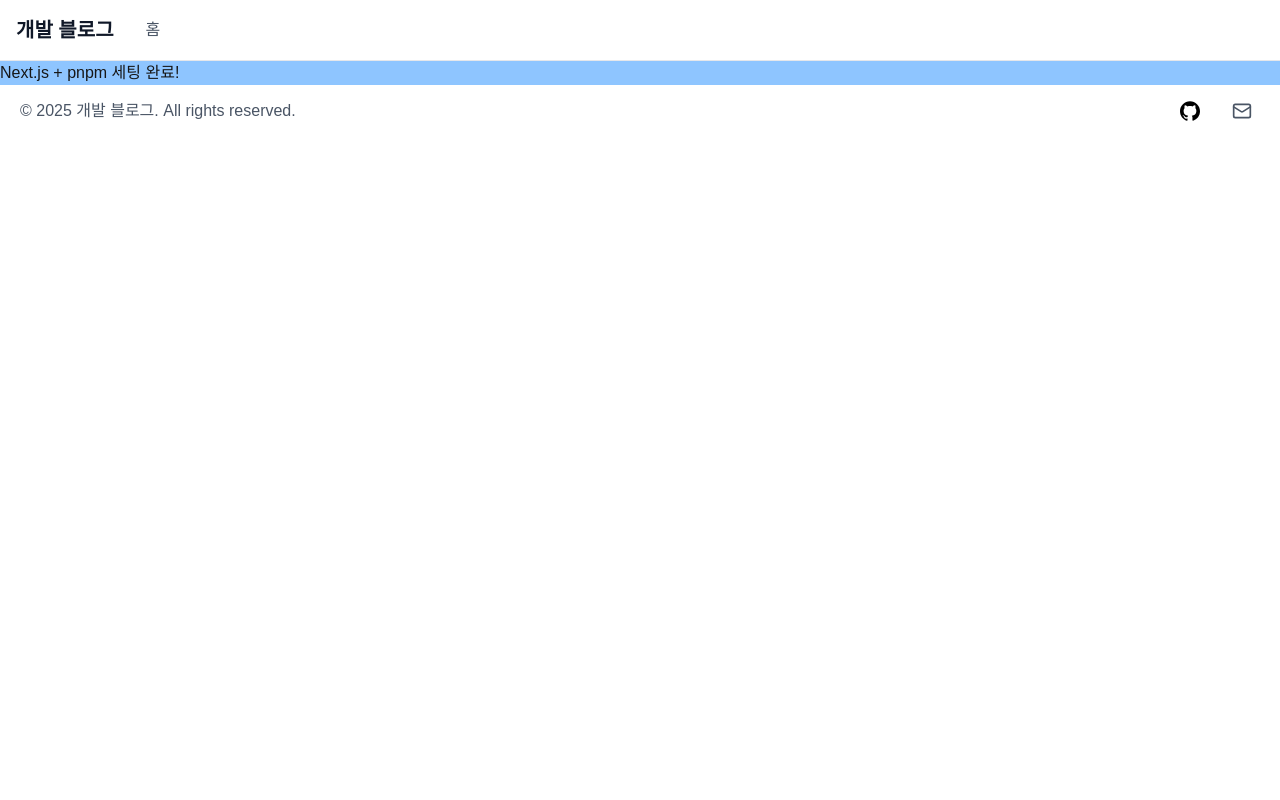
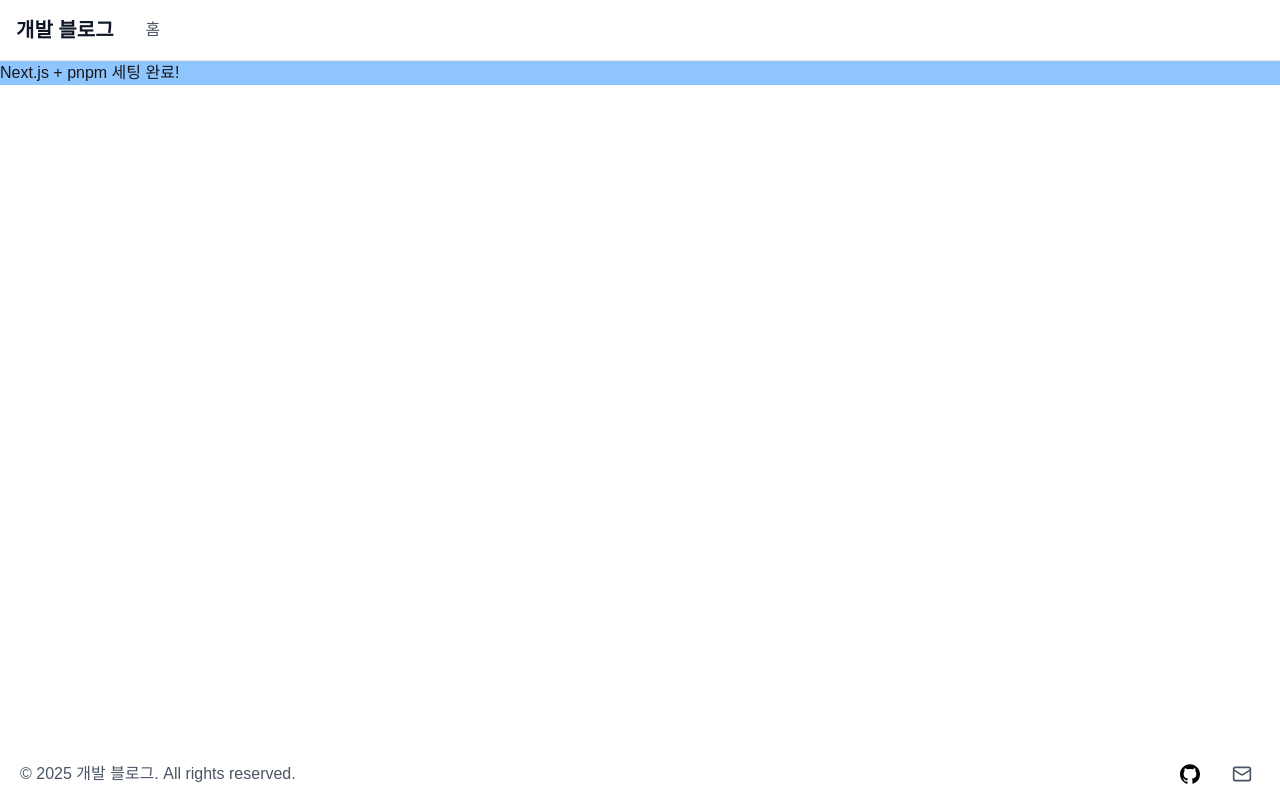
Before and after one commit to ChooHongWook/custom_next_blog, a Next.js app: page / in a window 1280 px wide. Built offline with nearby package versions, Linux system fonts and the light colour scheme.

Commit message:
fix(layout): update RootLayout to ensure full viewport height

```diff
--- a/app/layout.tsx
+++ b/app/layout.tsx
@@ -14,7 +14,7 @@ export default function RootLayout({
 }>) {
   return (
     <html lang="ko">
-      <body>
+      <body className="flex min-h-screen flex-col">
         <Header />
         {children}
         <Footer />
--- a/app/page.tsx
+++ b/app/page.tsx
@@ -1,7 +1,9 @@
+import Page from '@/components/Page';
+
 export default function Home() {
   return (
-    <div>
+    <Page>
       <h1 className="bg-blue-300">Next.js + pnpm 세팅 완료!</h1>
-    </div>
+    </Page>
   );
 }
--- /dev/null
+++ b/src/components/Page.tsx
@@ -0,0 +1,12 @@
+import { ComponentPropsWithoutRef } from 'react';
+import { cn } from '@/utils/cn';
+
+type PageProps = ComponentPropsWithoutRef<'main'>;
+
+export default function Page({ className, children, ...res }: PageProps) {
+  return (
+    <main {...res} className={cn('flex-1', className)}>
+      {children}
+    </main>
+  );
+}
```
